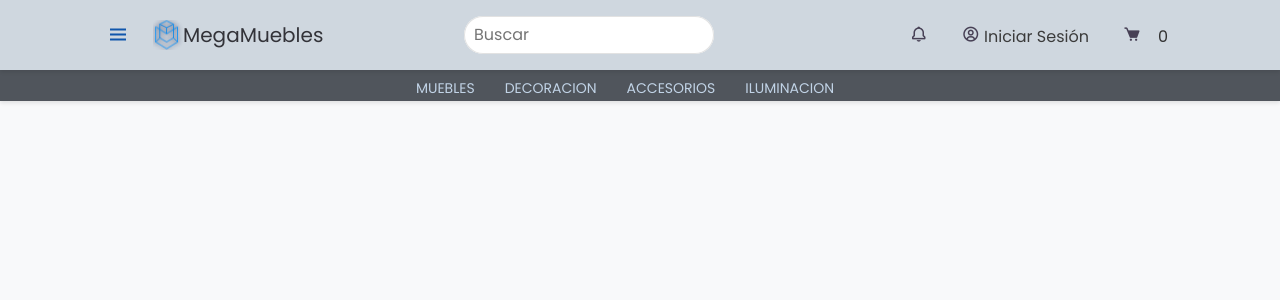
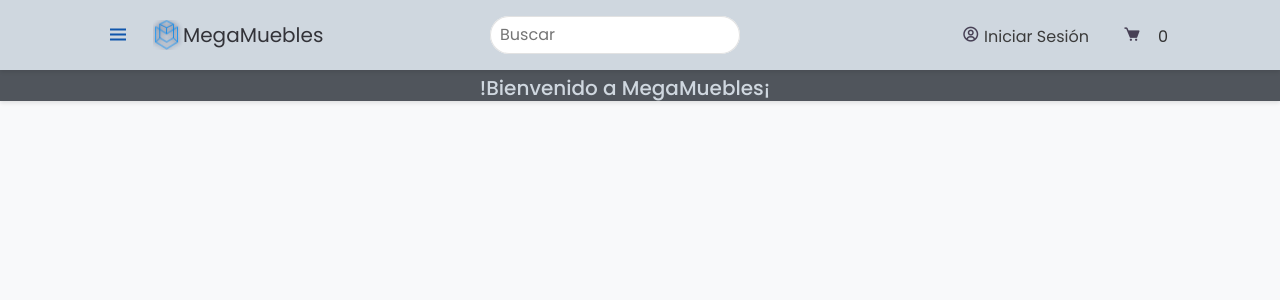
Before and after one commit to day4na08/megamuebles, a React (Create React App) app: page /NavBar in a window 1280 px wide. Shown: the top 300 px of the page. Built offline with nearby package versions, Linux system fonts and the light colour scheme; data requests are answered from the project's data file.

Commit message:
comit recordar db C;

```diff
--- a/Backend/db.json
+++ b/Backend/db.json
@@ -63,7 +63,7 @@
         "imagen2": "https://i.ibb.co/Wc6xz62/mueble9.jpg",
         "imagen3": "https://i.ibb.co/Wc6xz62/mueble9.jpg",
         "imagen4": "https://i.ibb.co/Wc6xz62/mueble9.jpg",
-        "model3D": "08e7d7b0e95f46439dda4a7009fde3b2"
+        "model3D": "33c9ae7ed8d84bde893969a4aa60ac16"
       },
       "userId": 1
     },
--- a/src/components/Navbar.jsx
+++ b/src/components/Navbar.jsx
@@ -130,9 +130,9 @@ const NavBar = () => {
 
                     <ul className="list_nav">
                         <li className="list">
-                            <Link to="#" className="nav-link">
+                            {/* <Link to="#" className="nav-link">
                                 <i className='bx bx-bell icon'></i>
-                            </Link>
+                            </Link> */}
                         </li>
                       <li className="list">
                         {isLoggedIn ? (
@@ -227,10 +227,10 @@ const NavBar = () => {
                             )}
                           </li>
                         <li className="list">
-                            <Link to="/UserCartFavorites" className="nav-link">
+                            {/* <Link to="/UserCartFavorites" className="nav-link">
                                 <i className='bx bx-heart icon'></i>
                                 <span className="link">Favoritos</span>
-                            </Link>
+                            </Link> */}
                         </li>
                         <li className="list">
                             <Link to="/Tendencias" className="nav-link">
--- a/src/components/minNav.jsx
+++ b/src/components/minNav.jsx
@@ -1,5 +1,4 @@
 import React from 'react';
-import { Link } from 'react-router-dom';
 import '../css/minNav.css'; // Asegúrate de enlazar tu archivo de estilos
 
 const minNav = () => {
@@ -7,16 +6,7 @@ const minNav = () => {
         <div className="nv1">
             <ul className="itemsnv2">
                 <li className="itemnv2">
-                    <Link to="#" className="tooltip-link tooltip-trigger">MUEBLES</Link>
-                </li>
-                <li className="itemnv2">
-                    <Link to="#" className="tooltip-link tooltip-trigger">DECORACION</Link>
-                </li>
-                <li className="itemnv2">
-                    <Link to="#" className="tooltip-link tooltip-trigger">ACCESORIOS</Link>
-                </li>
-                <li className="itemnv2">
-                    <Link to="#" className="tooltip-link tooltip-trigger">ILUMINACION</Link>
+                    <h5 className="tooltip-link tooltip-trigger">!Bienvenido a MegaMuebles¡</h5>
                 </li>
 
             </ul>
--- a/src/css/ProductDetail.css
+++ b/src/css/ProductDetail.css
@@ -45,14 +45,22 @@
 .btn-group .btn {
     border-radius: 20px;
 }
+.input-group {
+    display: flex; /* Use flexbox to align items */
+    align-items: center; /* Center align items vertically */
+    width: 120px; /* Keep the same width for the input group */
+}
 
 .input-group .form-control {
     border-radius: 20px;
+    height: 38px; /* Ensure the input height matches the buttons */
 }
 
 .input-group .btn {
     border-radius: 20px;
+    height: 38px; /* Ensure the button height matches the input */
 }
+
 
 .my-4 {
     margin-top: 2rem !important;
--- a/src/pages/Index.jsx
+++ b/src/pages/Index.jsx
@@ -237,9 +237,8 @@ function Index() {
 
         </div>
         <div>
-      { /* <Spline scene= "https://prod.spline.design/UBNcBEkIPDAB0DoJ/scene.splinecode"/>*/}
-      </div>
-
+      <Spline scene= "https://prod.spline.design/UBNcBEkIPDAB0DoJ/scene.splinecode"/>
+        </div>
         <CatalogoIndex style={{ marginBottom: '40px' }} /> {/* Espacio adicional entre el catálogo y la imagen */}
 
         {/* Imagen de Presentación con enlace */}
--- a/src/pages/ProductDetail.jsx
+++ b/src/pages/ProductDetail.jsx
@@ -119,7 +119,7 @@ const ProductDetail = () => {
             <p><strong>Categoría:</strong> {producto.categoria}</p>
             <div className="d-flex align-items-center mb-3">
               <button className="btn btn-primary me-2" onClick={handleAddToCart}>Agregar al carrito</button>
-              <div className="input-group" style={{ width: '120px' }}>
+              <div className="input-group" style={{ width: '180px', padding:'10px'}}>
                 <button
                   className="btn btn-outline-secondary"
                   onClick={() => setCantidad(Math.max(cantidad - 1, 1))}
@@ -184,10 +184,10 @@ const ProductDetail = () => {
           </div>
         </div>
 
-        <h2>Productos Similares</h2>
+        {/* <h2>Productos Similares</h2>
         <div className="row">
           {productosSimilares.map((simil, index) => (
-            <div key={index} className="col-md-3 mb-3">
+            <div key={index} className="col-md-50 mb-20">
               <div className="card">
                 <img src={simil.imagenes.imagen1} className="card-img-top" alt={simil.name} />
                 <div className="card-body">
@@ -198,7 +198,7 @@ const ProductDetail = () => {
               </div>
             </div>
           ))}
-        </div>
+        </div> */}
       </div>
       <Footer />
     </>
--- a/src/pages/User.jsx
+++ b/src/pages/User.jsx
@@ -32,12 +32,8 @@ const UserPage = () => {
         return <UserProfile />;
       case 'cards':
         return <CreditCardTable />;
-      case 'ventas':
-        return <Ventas />;
         case 'compras':
           return <Compras />;
-      case 'products':
-        return <ProductCrud />;
       default:
         return <UserProfile />;
     }
```
